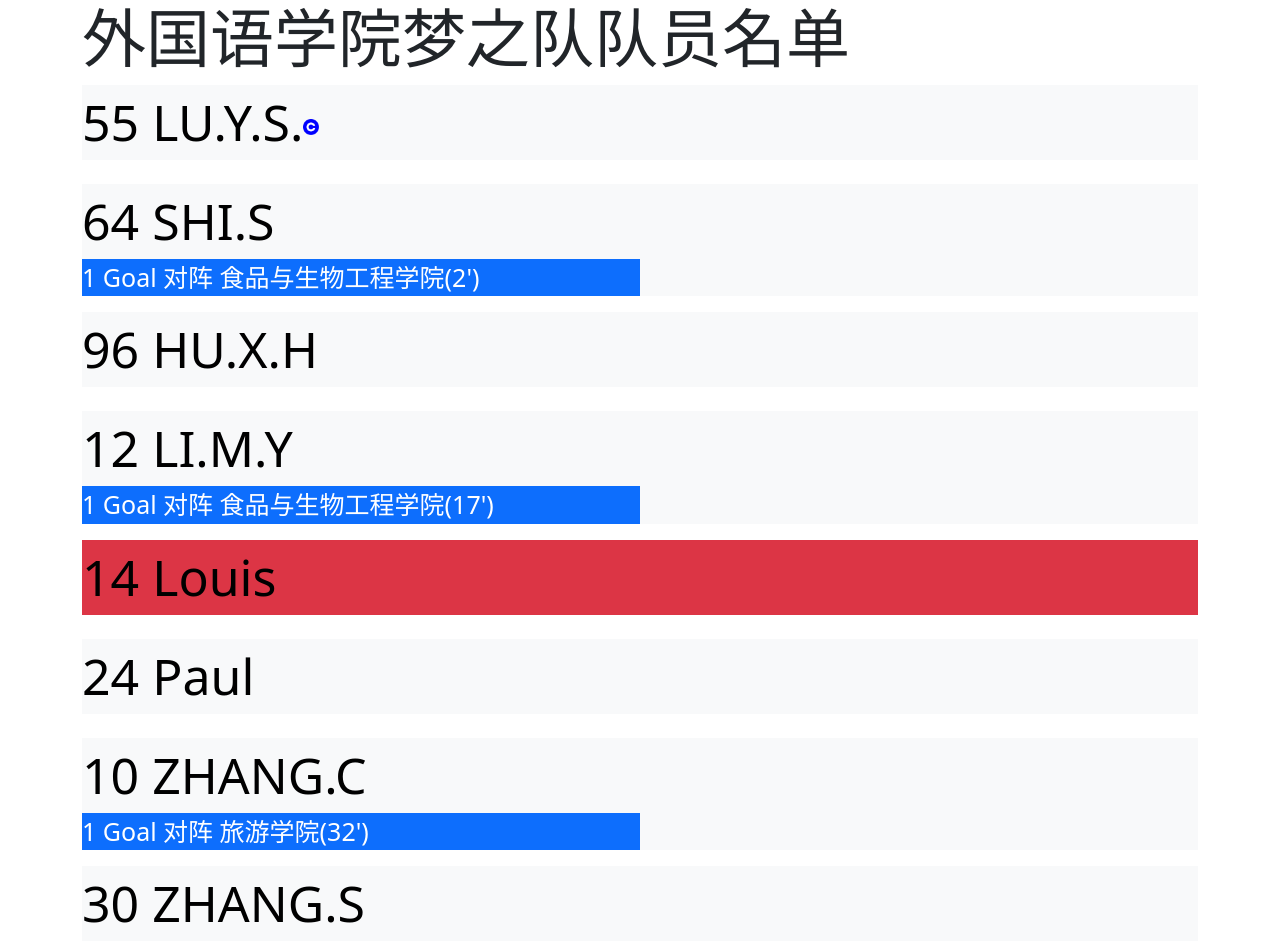
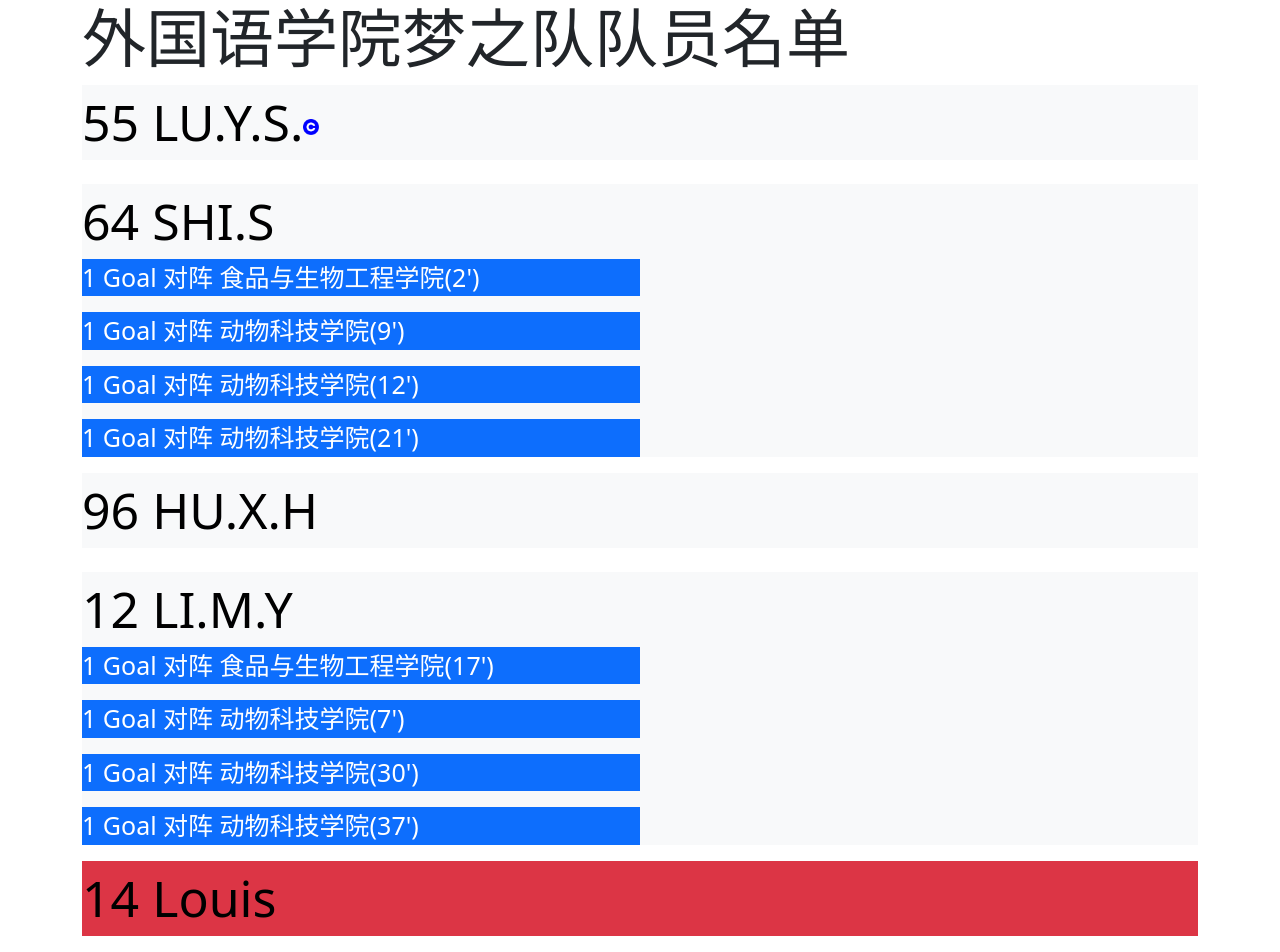
Before and after one commit to qierr/qierr.github.io, a plain HTML site: page project/soccerteam.html in a window 1280 px wide. Shown: the top 952 px of the page. Drawn offline with Linux system fonts and the light colour scheme.

Commit message:
Update soccerteam.html

```diff
--- a/project/soccerteam.html
+++ b/project/soccerteam.html
@@ -17,11 +17,17 @@
   <br>
   <div style="width:100%;font-size: 50px;" class="bg-light text-black">64 SHI.S
     <p style="width:50%;font-size: 25px;" class="bg-primary text-white">1 Goal 对阵 食品与生物工程学院(2')</p>
+    <p style="width:50%;font-size: 25px;" class="bg-primary text-white">1 Goal 对阵 动物科技学院(9')</p>
+    <p style="width:50%;font-size: 25px;" class="bg-primary text-white">1 Goal 对阵 动物科技学院(12')</p>
+    <p style="width:50%;font-size: 25px;" class="bg-primary text-white">1 Goal 对阵 动物科技学院(21')</p>
   </div>
   <div style="width:100%;font-size: 50px;" class="bg-light text-black">96 HU.X.H</div>
   <br>
   <div style="width:100%;font-size: 50px;" class="bg-light text-black">12 LI.M.Y
     <p style="width:50%;font-size: 25px;" class="bg-primary text-white">1 Goal 对阵 食品与生物工程学院(17')</p>
+    <p style="width:50%;font-size: 25px;" class="bg-primary text-white">1 Goal 对阵 动物科技学院(7')</p>
+    <p style="width:50%;font-size: 25px;" class="bg-primary text-white">1 Goal 对阵 动物科技学院(30')</p>
+    <p style="width:50%;font-size: 25px;" class="bg-primary text-white">1 Goal 对阵 动物科技学院(37')</p>
   </div>
   <div style="width:100%;font-size: 50px;" class="bg-danger text-black">14 Louis</div>
   <br>
@@ -54,9 +60,9 @@
     <br>
   </div>
   <br>
-  <div style="width:100%;" class="bg-light text-black">
+  <div style="width:100%;" class="bg-success text-black">
     <p style="font-size: 25px;">2023/11/16</p>
-    <p class="text-center" style="font-size: 30px;">动物科技学院 <b>未开始</b> 外国语学院</p>
+    <p class="text-center" style="font-size: 30px;">动物科技学院 <b>0</b>:<b>6</b> 外国语学院</p>
     <br>
   </div>
 
```
